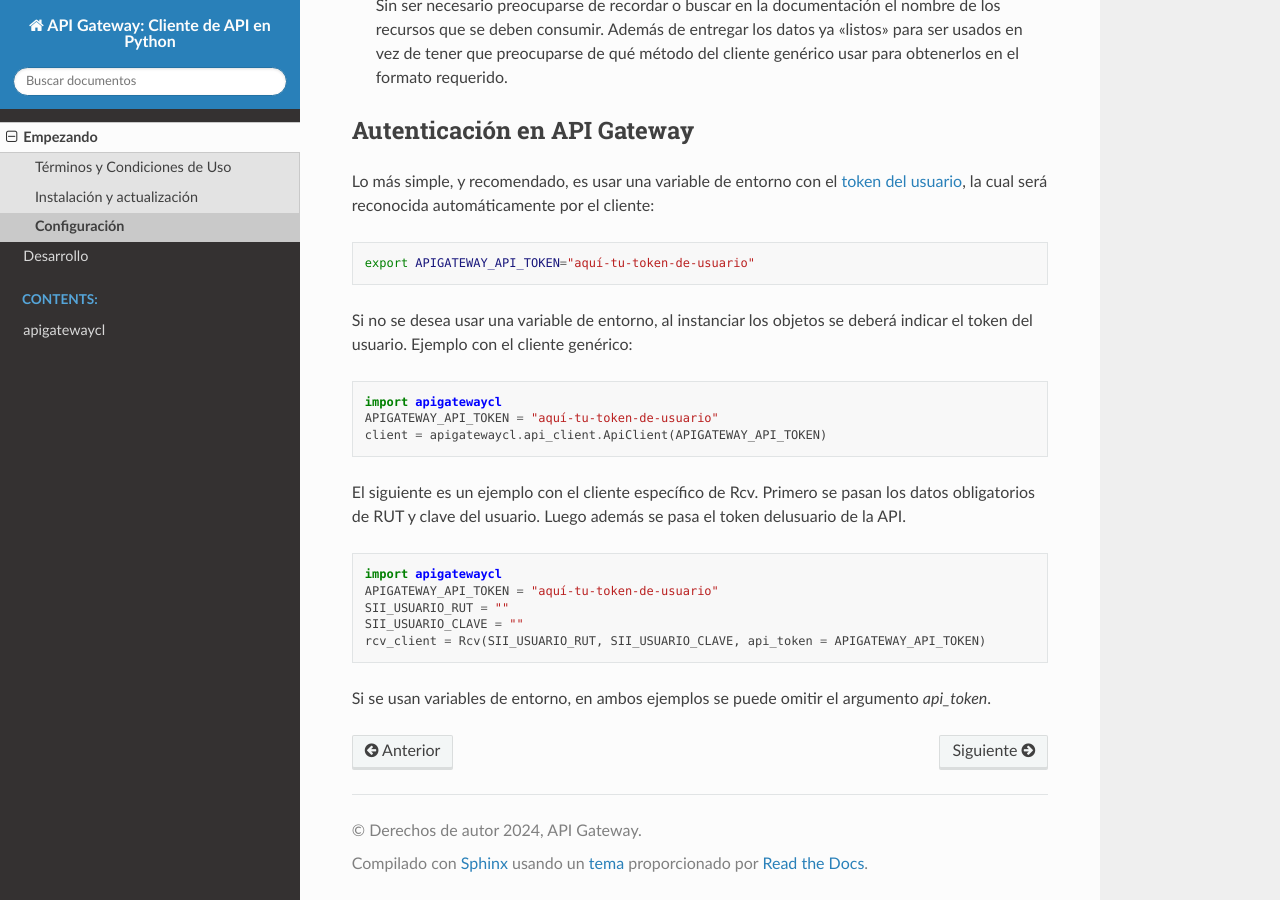
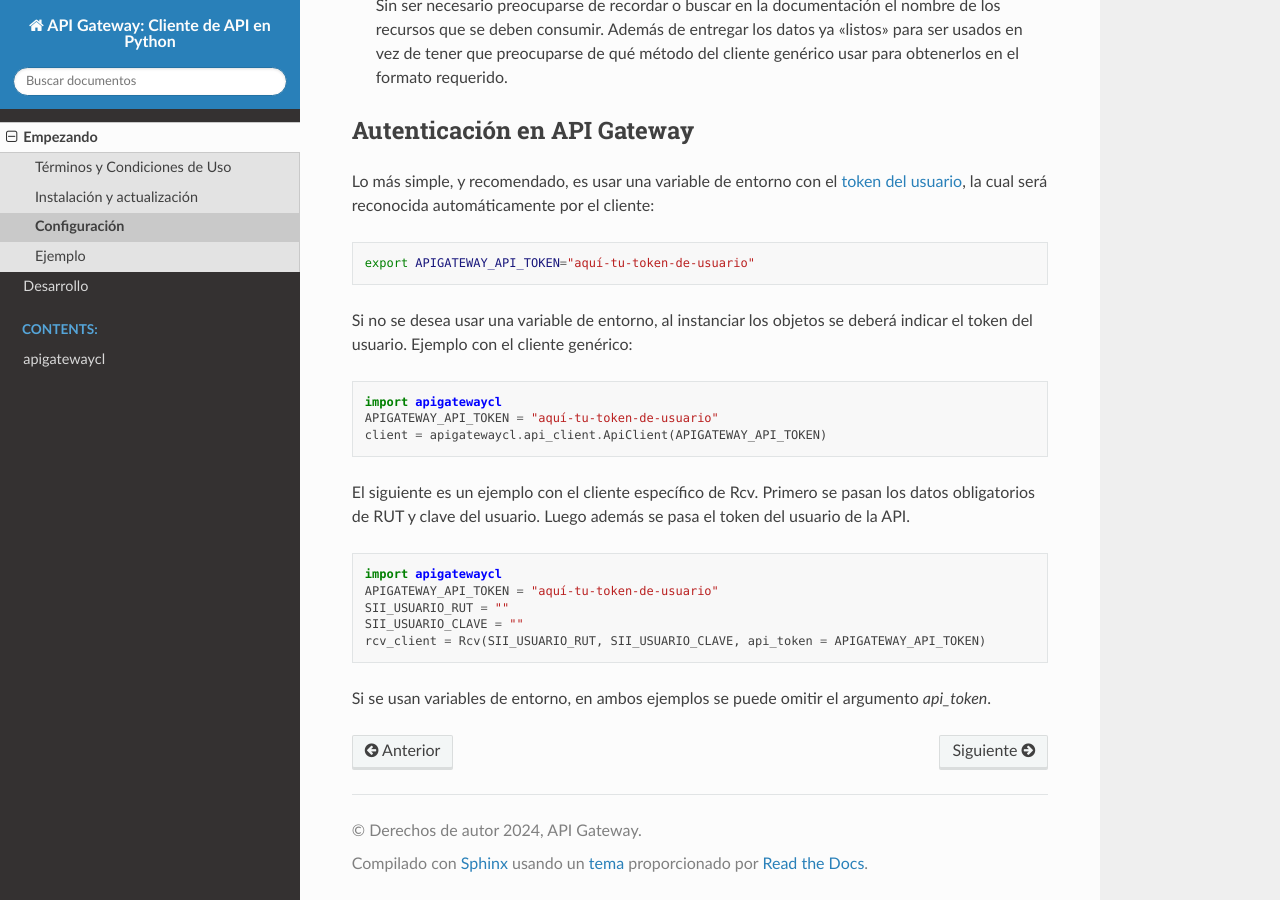
Before and after one commit to apigatewaycl/apigateway-api-client-python, a Sphinx documentation site: the page built from docs/gettingstarted.setup.rst, in a window 1280 px wide and 900 px high, scrolled down 630 px. Built offline with Sphinx 7.4.7 and the Read the Docs theme 3.1.0, drawn with Linux system fonts in a browser that asks for light colours.

Commit message:
Se añadió el enlace faltante a la documentación de ejemplo. Se hizo una corrección menor en la guía setup.

```diff
--- a/docs/gettingstarted.index.rst
+++ b/docs/gettingstarted.index.rst
@@ -7,3 +7,4 @@ Empezando
     gettingstarted.legal
     gettingstarted.install
     gettingstarted.setup
+    gettingstarted.example
--- a/docs/gettingstarted.setup.rst
+++ b/docs/gettingstarted.setup.rst
@@ -48,7 +48,7 @@ deberá indicar el token del usuario. Ejemplo con el cliente genérico:
 
 El siguiente es un ejemplo con el cliente específico de Rcv. Primero se pasan
 los datos obligatorios de RUT y clave del usuario. Luego además se pasa el token
-delusuario de la API.
+del usuario de la API.
 
 .. code:: python
 
```
